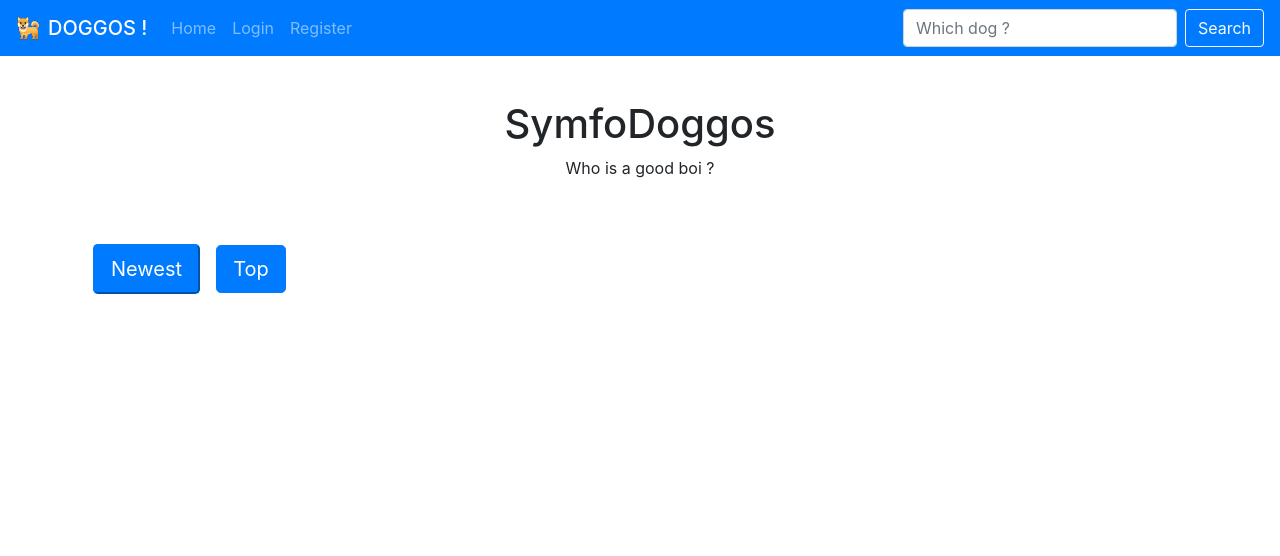
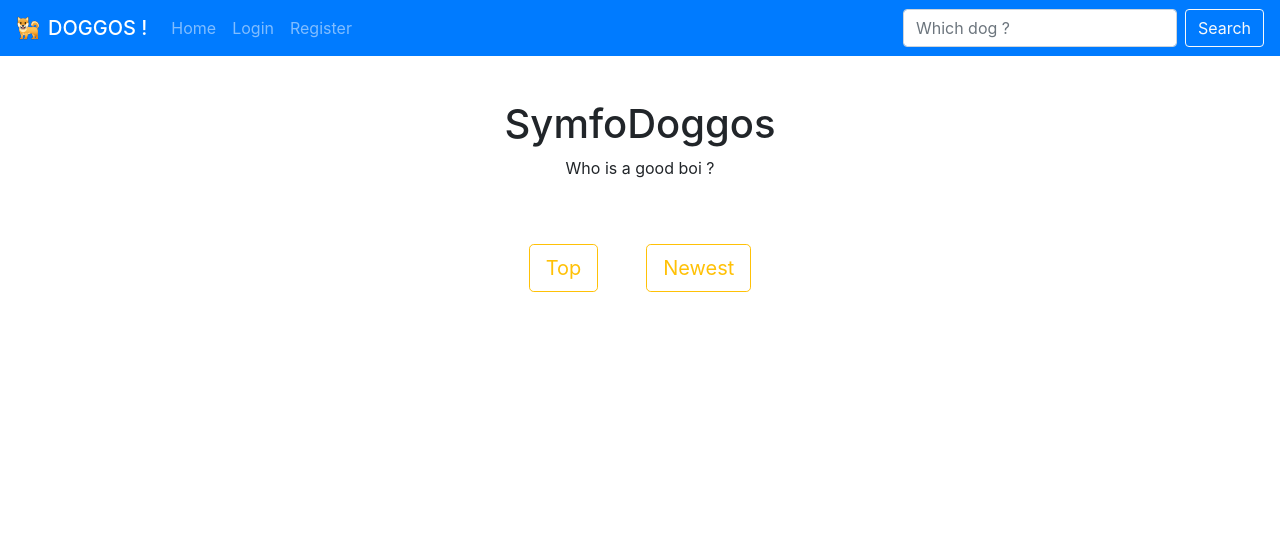
Before and after one commit to LouisCalypso/Projet_Symfony, a Symfony app: template templates/home/index.html.twig in a window 1280 px wide. Shown: the top 556 px of the page. Run offline with Twig, Linux system fonts and the light colour scheme; the template is opened without the code that fills it, so the values that code supplies are empty; some libraries are stand-ins or nearby versions.

Commit message:
Posts list UI & UX

```diff
--- a/public/js/script.js
+++ b/public/js/script.js
@@ -63,6 +63,8 @@ $(document).ready(function(){
         console.log(page);
         console.log('posts', postsPerPage, page);
 
+        self.children(".content").replaceWith(getSpinner("primary"));
+
         $.ajax({
             type: "POST",
             url: '/home/updateAction/ajaxAction',
@@ -75,7 +77,7 @@ $(document).ready(function(){
             async: true,
             success: function(data) {
                 console.log("SUCCESS");
-                $('.posts-list').html(data);
+                $('.posts-list').replaceWith(data);
                 renderFigures();
             }
         })
@@ -93,6 +95,7 @@ $(document).ready(function(){
         var postsPerPage = $('#posts-per-page option:selected').val();
         var type = self.data('category');
         var page =  self.data('page');
+
         $.ajax({
             type: "POST",
             url: '/home/updateAction/ajaxAction',
@@ -101,13 +104,11 @@ $(document).ready(function(){
                 "postsPerPage": parseInt(postsPerPage),
                 "type": type,
                 "page": parseInt(page)
-
-
             },
             async: true,
             success: function(data) {
                 console.log("SUCCESS");
-                $('.posts-list').html(data);
+                $('.posts-list').replaceWith(data);
                 renderFigures();
             }
         })
@@ -123,13 +124,7 @@ $(document).ready(function(){
 
         //On initialise les modales materialize
         $(".modal").modal();
-        $('.modal-content').html(
-            '<div class="w-100 text-center">'
-            + '<div class="spinner-border text-primary" style="width: 3rem; height: 3rem;" role="status">'
-            + '<span class="sr-only">Loading...</span>'
-            + '</div>'
-            + '</div>'
-        );
+        $('.modal-content').html(getSpinner("primary"));
 
         //on fait un appel ajax vers l'action symfony qui nous renvoie la vue
         $.get(url, function (data) {
@@ -144,13 +139,13 @@ $(document).ready(function(){
      * buttons display management
      */
     $(".btn-panel").hover(
-        function() {  $(this).children(".btn-panel-collapse").collapse('show'); },
+        function() { $(this).children(".btn-panel-collapse").collapse('show'); },
         function() { $(this).children(".btn-panel-collapse").collapse('hide'); }
     );
 
     $('[data-toggle="tooltip"]').tooltip();
-    $('[data-toggle="tooltip"]').parents('.post').css("transition","ease .5s");
-    $('[data-toggle="tooltip"]').hover(
+    $('.delete-post').parents('.post').css("transition","ease .5s");
+    $('.delete-post').hover(
         function() {  $(this).parents('.post').toggleClass(['border-danger', 'shadow']); },
         function() {  $(this).parents('.post').toggleClass(['border-danger', 'shadow']); }
     );
@@ -199,3 +194,13 @@ const renderFigures = () => {
         });
     });
 }
+
+const getSpinner = color => {
+    return $('<div>').addClass(["w-100", "text-center"]).html(
+        $('<div>')
+            .addClass(["spinner-border", "text-" + color])
+            .css({width: "3erm", height: "3erm"})
+            .attr("role","status")
+            .html($("<span>").addClass("sr-only").text("Loading..."))
+    );
+}
--- a/src/Controller/HomeController.php
+++ b/src/Controller/HomeController.php
@@ -73,7 +73,6 @@ class HomeController extends AbstractController
             'posts' => $posts,
             'pagination' => $pagination,
             'postsPerPage' => $postsPerPage
-
         ]);
     }
 
--- a/templates/home/index.html.twig
+++ b/templates/home/index.html.twig
@@ -10,8 +10,8 @@
     </header>
 
     <!-- Main Content -->
-
-{% include "layout/sort.html.twig" %}
-    {% include "post/posts-list.html.twig" %}
+    <div class="container">
+        {% include "post/posts-list.html.twig" %}
+    </div>
 
 {% endblock %}
--- a/templates/layout/sort.html.twig
+++ /dev/null
@@ -1,9 +0,0 @@
-<div class="container masthead">
-    <div class="d-flex flex-row  align-items-center">
-        <button  class="sort-trigger btn-lg btn-primary mx-2" data-category="newest-posts" data-postsPerPage="{{ postsPerPage }}" data-page="{{ pagination.page }}">
-            Newest    </button>
-        <button class="sort-trigger btn btn-lg btn-primary mx-2" data-category="best-posts" data-postsPerPage="{{ postsPerPage }}" data-page="{{ pagination.page }}">
-            Top    </button>
-    </div>
-
-</div>
--- a/templates/post/posts-list.html.twig
+++ b/templates/post/posts-list.html.twig
@@ -1,30 +1,70 @@
 <div class="posts-list">
-    <div class="container col-7">
+    {% if routeName not in "users profile" %}
+        <div class="d-flex flex-row w-100 mb-4 justify-content-center">
+            <button
+                class="sort-trigger mx-4 btn btn-lg btn{{ sortType != 'best-posts' ? '-outline' }}-warning"
+                data-category="best-posts"
+                data-postsPerPage="{{ postsPerPage }}"
+                data-page="{{ pagination.page }}"
+            >
+                Top
+            </button>
+            <button
+                class="sort-trigger mx-4 btn btn-lg btn{{ sortType != 'newest-posts' ? '-outline' }}-warning"
+                data-category="newest-posts"
+                data-postsPerPage="{{ postsPerPage }}"
+                data-page="{{ pagination.page }}"
+            >
+                Newest
+            </button>
+        </div>
+    {% endif %}
 
+    <div class="content">
         {% for post in posts %}
             {% include "post/preview.html.twig" %}
         {% endfor %}
+    </div>
 
     {% if pagination is defined %}
-        <select id="posts-per-page" data-category="{{ sortType }}" data-page={{ pagination.page }}>
-            <option value=3 {% if postsPerPage == 3 %} selected="selected"{% endif %} >3</option>
-            <option value=5 {% if postsPerPage == 5 %} selected="selected"{% endif %} >5</option>
-            <option value=10 {% if postsPerPage == 10 %} selected="selected"{% endif %} >10</option>
-            <option value=20 {% if postsPerPage == 20 %} selected="selected"{% endif %}>20</option>
-        </select>
         {% if pagination.nbPages > 0 %}
-        <div class="clearfix">
+            <div class="d-flex flex-row w-100 align-items-center justify-content-between">
                 {% if pagination.page > 1 %}
-                <a class="clearfix btn btn-primary float-left"  href="{{ path(pagination.nomRoute,
-                    pagination.paramsRoute|merge({'page': pagination.page-1,  "postsPerPage": postsPerPage, "sortType": sortType})) }}">
+                    <a
+                        class="btn btn-primary"
+                        href="{{ path(
+                            pagination.nomRoute,
+                            pagination.paramsRoute|merge({
+                                'page': pagination.page-1,
+                                "postsPerPage": postsPerPage,
+                                "sortType": sortType
+                            })
+                        ) }}"
+                    >
                         Go Back
                     </a>
                 {% endif %}
 
+                <select id="posts-per-page" data-category={{ sortType }} data-page={{ pagination.page }}>
+                    <option value=3 {{ postsPerPage == 3 ? 'selected' }} >3</option>
+                    <option value=5 {{ postsPerPage == 5 ? 'selected' }} >5</option>
+                    <option value=10 {{ postsPerPage == 10 ? 'selected' }} >10</option>
+                    <option value=20 {{ postsPerPage == 20 ? 'selected' }} >20</option>
+                </select>
+
                 {% if pagination.page < pagination.nbPages %}
-
-                <a class="clearfix btn btn-primary float-right"  href="{{ path(pagination.nomRoute,
-                    pagination.paramsRoute|merge({"postsPerPage": postsPerPage, 'page': pagination.page+1, "postsPerPage": postsPerPage, "sortType": sortType})) }}">
+                    <a
+                        class="btn btn-primary"
+                        href="{{ path(
+                            pagination.nomRoute,
+                            pagination.paramsRoute|merge({
+                                "postsPerPage": postsPerPage,
+                                'page': pagination.page+1,
+                                "postsPerPage": postsPerPage,
+                                "sortType": sortType
+                            })
+                        ) }}"
+                    >
                         More posts
                     </a>
                 {% endif %}
@@ -32,4 +72,3 @@
         {% endif %}
     {% endif %}
 </div>
-</div>
--- a/templates/search/index.html.twig
+++ b/templates/search/index.html.twig
@@ -12,11 +12,12 @@
     </header>
 
     <!-- Main Content -->
-    <div class="container col-7">
+    <div class="container">
         {% for post in posts %}
             {% include "post/preview.html.twig" %}
         {% endfor %}
 
+        {% if pagination is defined %}
             {% if pagination.nbPages > 0 %}
                 {% if pagination.page > 1 %}
                     <div class="clearfix">
@@ -36,5 +37,6 @@
                     </div>
                 {% endif %}
             {% endif %}
+        {% endif %}
     </div>
 {% endblock %}
--- a/templates/user/him.html.twig
+++ b/templates/user/him.html.twig
@@ -16,12 +16,11 @@
 
     <!-- Content -->
         {% if userVisited.posts|length %}
-            {% set posts =  userVisited.posts%}
             <div class="container">
                 <h2 >Posts</h2>
                 <hr>
             </div>
-            {% include "post/posts-list.html.twig" %}
+            {% include "post/posts-list.html.twig" with { posts: userLoggedIn.posts } %}
         {% endif %}
     </div>
 {% endblock %}
```
Also changed, not shown: templates/user/me.html.twig (+5 -8 lines). Lines whose indentation alone changed are shown as unchanged.
